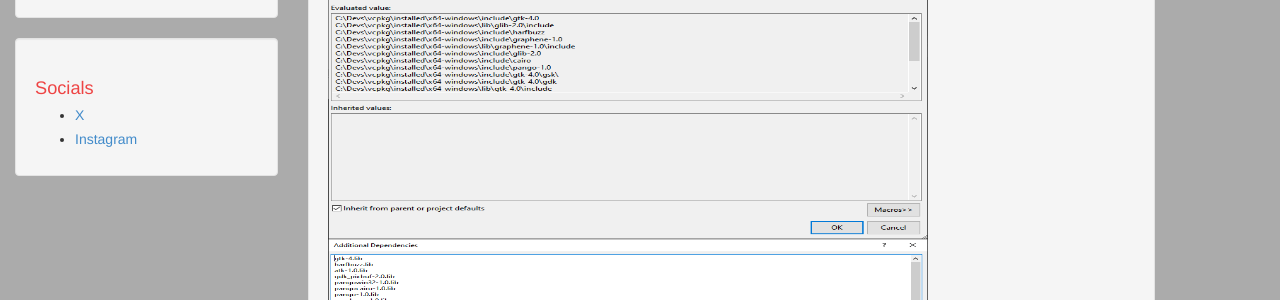
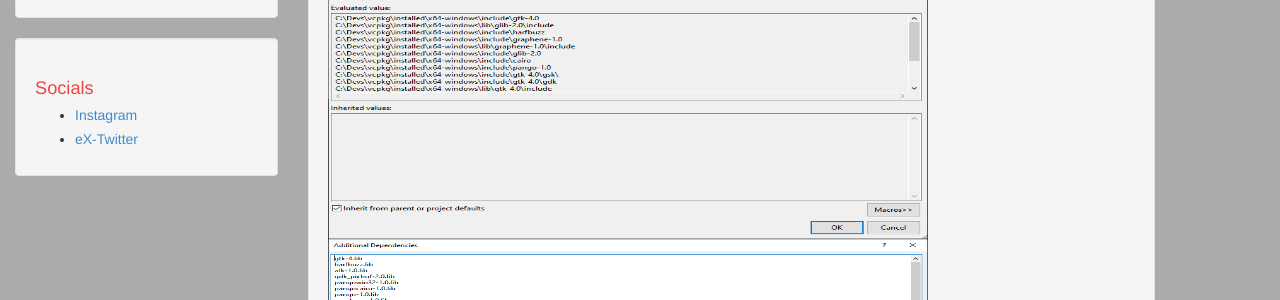
Before and after one commit to marekpistorius/blog.github.io, a Jekyll site: the page built from index.html, in a window 1280 px wide and 900 px high. Shown: the part 321-621 px from the top of the window. Built offline with Jekyll 4.4.1, drawn with Linux system fonts in a browser that asks for light colours; the list of posts is cut into pages by our own code.

Commit message:
Update links-list.html
Signed-off-by: Marek Pistorius <marek.pistorius@mpistorius.eu>

```diff
--- a/_includes/links-list.html
+++ b/_includes/links-list.html
@@ -1,5 +1,5 @@
 <h1>Socials</h1>
 <ul>
-  <li><a href="https://twitter.com/Marek_Pistorius">X</a></li>
   <li><a href="https://instagram.com/marek_pistorius">Instagram</a></li>
+  <li><a href="https://twitter.com/Marek_Pistorius">eX-Twitter</a></li>
 </ul>
```
